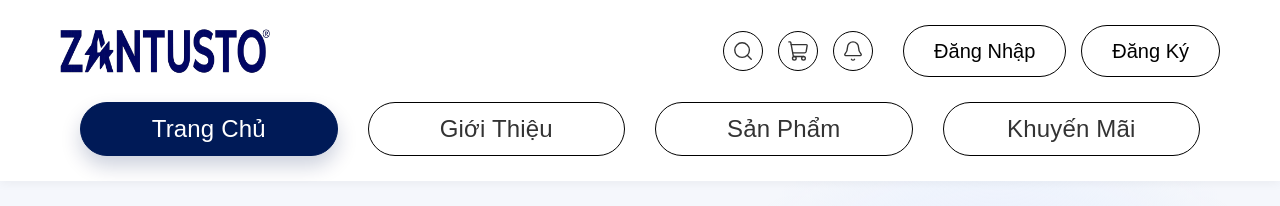
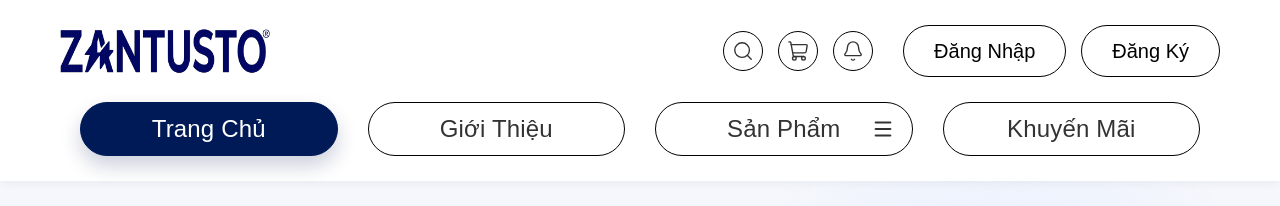
Before and after one commit to ngoctu0405/Fashion-Store, a React (Vite) app in the folder client/: page / in a window 1280 px wide. Shown: the top 206 px of the page. Built offline with nearby package versions, Linux system fonts and the light colour scheme.

Commit message:
Thêm dấu 3 gạch nút sp

```diff
--- a/client/src/components/Header/Header.jsx
+++ b/client/src/components/Header/Header.jsx
@@ -25,7 +25,7 @@ const Header = () => {
   const navItems = [
     { name: "Trang Chủ", path: "/" },
     { name: "Giới Thiệu", path: "/about" },
-    { name: "Sản Phẩm", path: "/products" },
+    { name: "Sản Phẩm", path: "/products", icon: true },
     { name: "Khuyến Mãi", path: "/promotions" },
   ];
 
@@ -171,10 +171,18 @@ const Header = () => {
             key={item.name}
             to={item.path}
             className={({ isActive }) =>
-              `${styles.navItem} ${isActive ? styles.active : ""}`
+              `${styles.navItem} ${item.icon ? styles.navItemWithMenu : ""} ${isActive ? styles.active : ""}`
             }
           >
             {item.name}
+            {item.icon && (
+              <Menu
+                className={styles.navMenuIcon}
+                size={22}
+                strokeWidth={2.25}
+                aria-hidden="true"
+              />
+            )}
           </NavLink>
         ))}
       </nav>
--- a/client/src/components/Header/Header.module.css
+++ b/client/src/components/Header/Header.module.css
@@ -300,6 +300,7 @@
   display: inline-flex;
   align-items: center;
   justify-content: center;
+  gap: 10px;
   flex: 1;
 
   transition:
@@ -353,6 +354,20 @@
   transform: scale(1.03);
 }
 
+.navItemWithMenu {
+  justify-content: center;
+}
+
+.navMenuIcon {
+  position: absolute;
+  right: 18px;
+  top: 50%;
+  transform: translateY(-50%);
+  flex-shrink: 0;
+  display: block;
+  z-index: 1;
+}
+
 @media (max-width: 768px) {
   .header {
     padding: 20px 30px;
```
